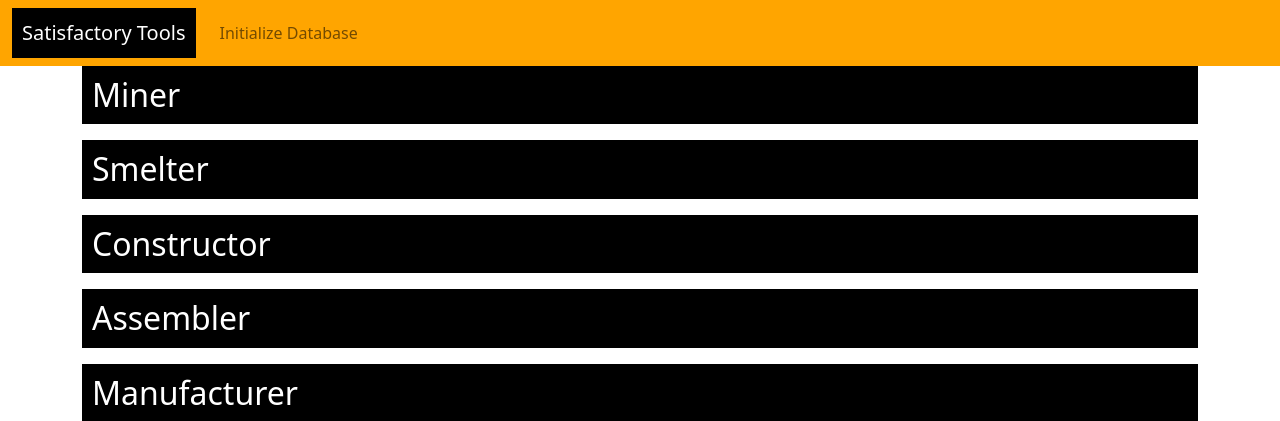
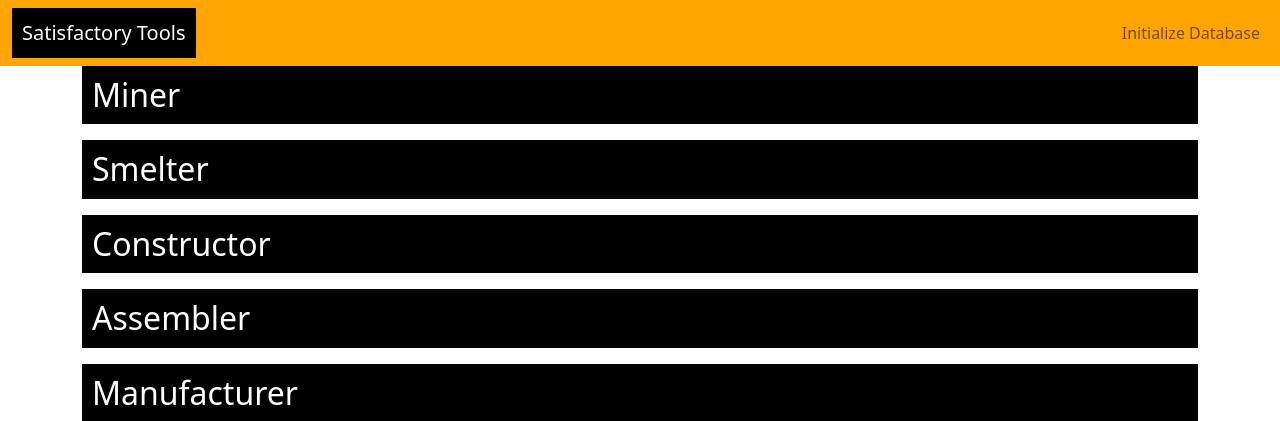
Before and after one commit to mjpolifka/satisfactory-tools, a Flask app: page / in a window 1280 px wide. Shown: the top 421 px of the page. Run offline with Flask 2, Linux system fonts and the light colour scheme; data that the repository does not hold is empty.

Commit message:
moved nav links to right-hand side

```diff
--- a/satisfactory_tools/templates/nav.html
+++ b/satisfactory_tools/templates/nav.html
@@ -2,11 +2,12 @@
     <nav class="navbar navbar-expand-lg">
         <div class="container-fluid">
             <a class="navbar-brand" href="/">Satisfactory Tools</a>
+            <div class="d-flex">
                 <button class="navbar-toggler" type="button" data-bs-toggle="collapse" data-bs-target="#navbarSupportedContent" aria-controls="navbarSupportedContent" aria-expanded="false" aria-label="Toggle navigation">
                     <span class="navbar-toggler-icon"></span>
                 </button>
-            <div class="collapse navbar-collapse" id="navbarSupportedContent">
-                <ul class="navbar-nav me-auto mb-2 mb-lg-0">
+                <div class="collapse navbar-collapse " id="navbarSupportedContent">
+                    <ul class="navbar-nav me-auto mb-2 mb-lg-0 ml-auto">
                         <!-- <li class="nav-item">
                             <a class="nav-link active" aria-current="page" href="/">Home</a>
                         </li> -->
@@ -16,5 +17,6 @@
                     </ul>
                 </div>
             </div>
+        </div>
     </nav>
 </header>
```
Lines whose indentation alone changed are shown as unchanged.
